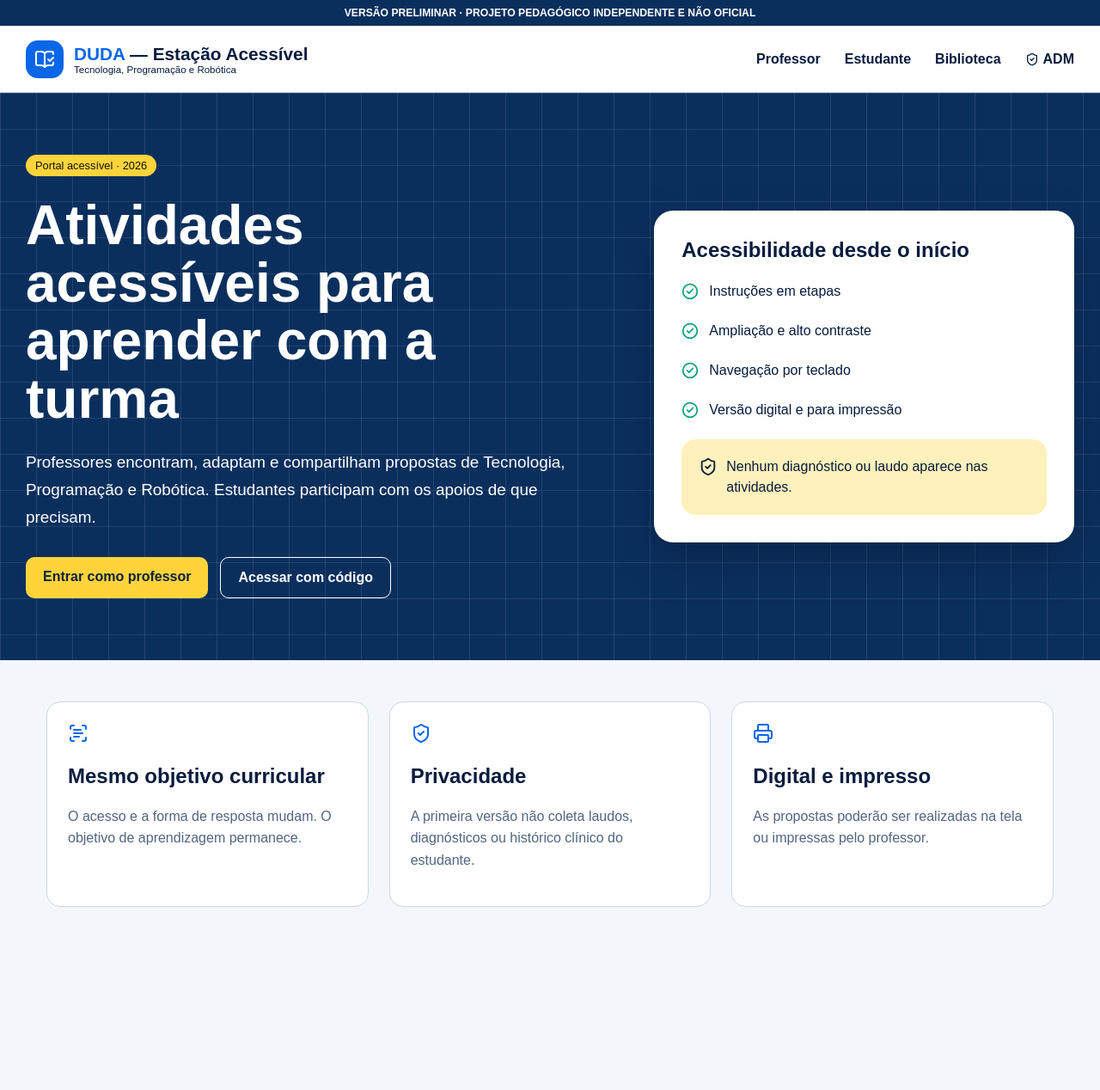
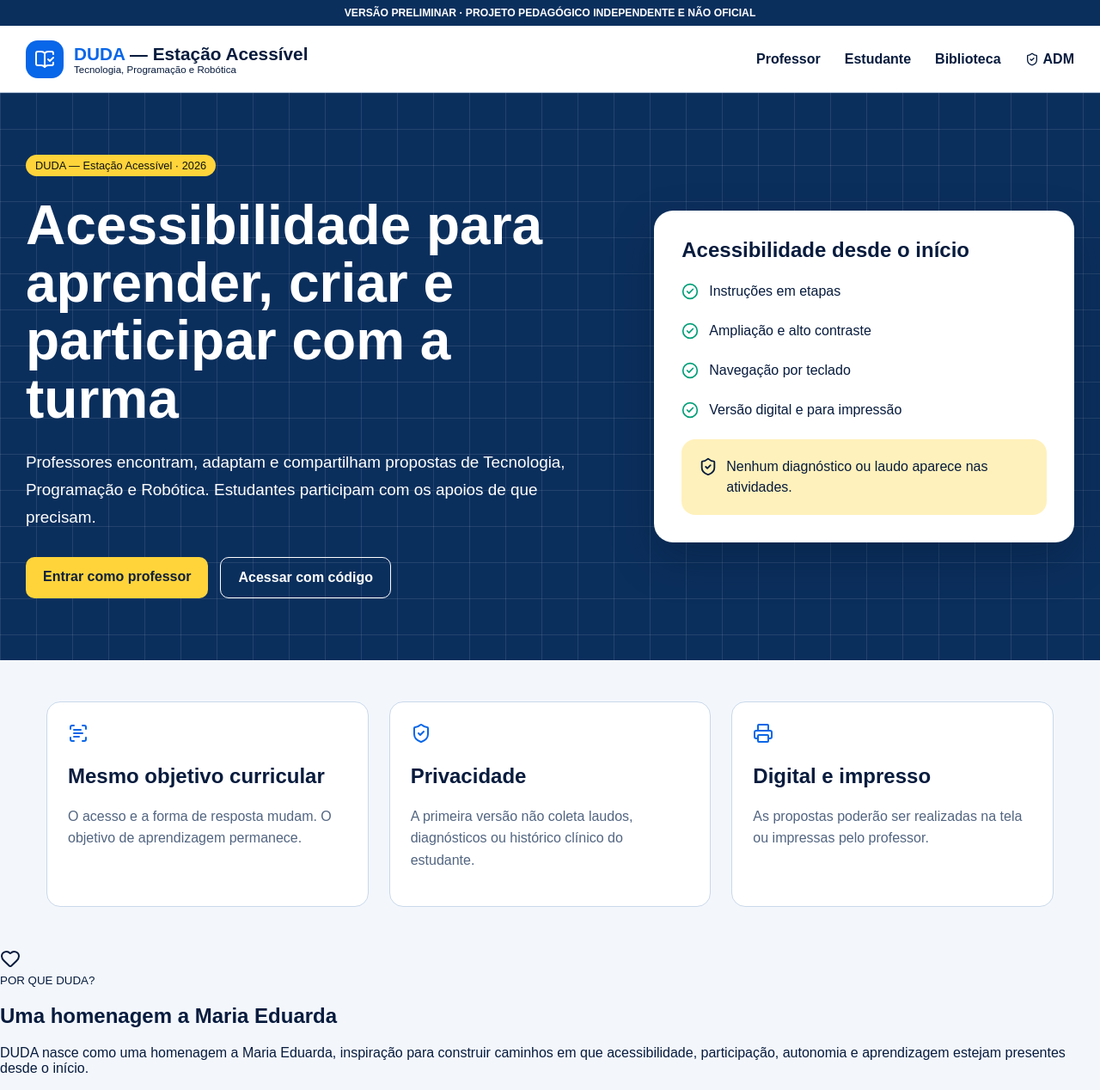
Before and after one commit to CelloStarck13/estacao-acessivel, a Next.js app: page / in a window 1280 px wide. Shown: the whole page at 86% size. Before the commit the page ends 1103 px from the top, so only its background shows below. Built offline with nearby package versions, Linux system fonts and the light colour scheme.

Commit message:
Adicionar identidade DUDA e homenagem a Maria Eduarda na homepage

```diff
--- a/app/page.tsx
+++ b/app/page.tsx
@@ -1,5 +1,5 @@
 import Link from "next/link";
-import { CheckCircle2, Printer, ScanText, ShieldCheck } from "lucide-react";
+import { CheckCircle2, Heart, Printer, ScanText, ShieldCheck } from "lucide-react";
 import { Header } from "@/components/header";
 
 export default function Home() {
@@ -8,8 +8,8 @@ export default function Home() {
       <Header />
       <section className="hero">
         <div className="heroText">
-          <span className="tag">Portal acessível · 2026</span>
-          <h1>Atividades acessíveis para aprender com a turma</h1>
+          <span className="tag">DUDA — Estação Acessível · 2026</span>
+          <h1>Acessibilidade para aprender, criar e participar com a turma</h1>
           <p>Professores encontram, adaptam e compartilham propostas de Tecnologia, Programação e Robótica. Estudantes participam com os apoios de que precisam.</p>
           <div className="actions">
             <Link className="button primary" href="/professor">Entrar como professor</Link>
@@ -29,6 +29,14 @@ export default function Home() {
         <article><ShieldCheck /><h2>Privacidade</h2><p>A primeira versão não coleta laudos, diagnósticos ou histórico clínico do estudante.</p></article>
         <article><Printer /><h2>Digital e impresso</h2><p>As propostas poderão ser realizadas na tela ou impressas pelo professor.</p></article>
       </section>
+      <section className="tribute" aria-labelledby="tributo-maria-eduarda">
+        <span className="tributeIcon"><Heart aria-hidden="true" /></span>
+        <div>
+          <small>POR QUE DUDA?</small>
+          <h2 id="tributo-maria-eduarda">Uma homenagem a Maria Eduarda</h2>
+          <p>DUDA nasce como uma homenagem a Maria Eduarda, inspiração para construir caminhos em que acessibilidade, participação, autonomia e aprendizagem estejam presentes desde o início.</p>
+        </div>
+      </section>
     </main>
   );
 }
```
